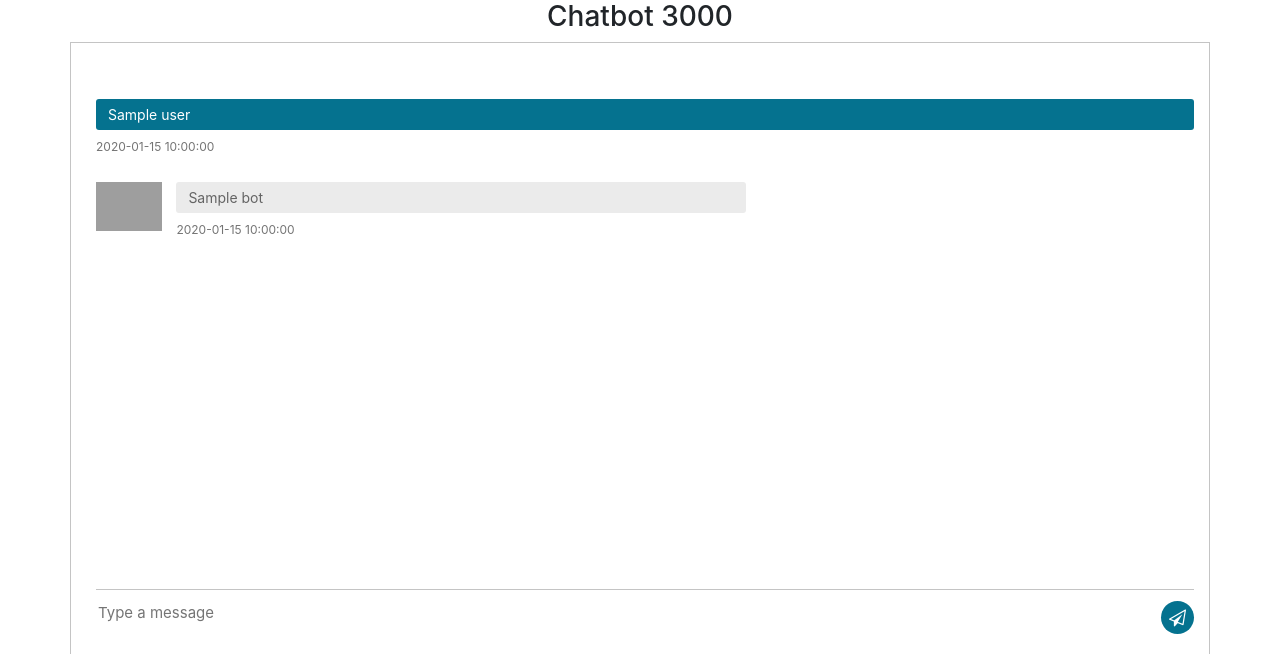
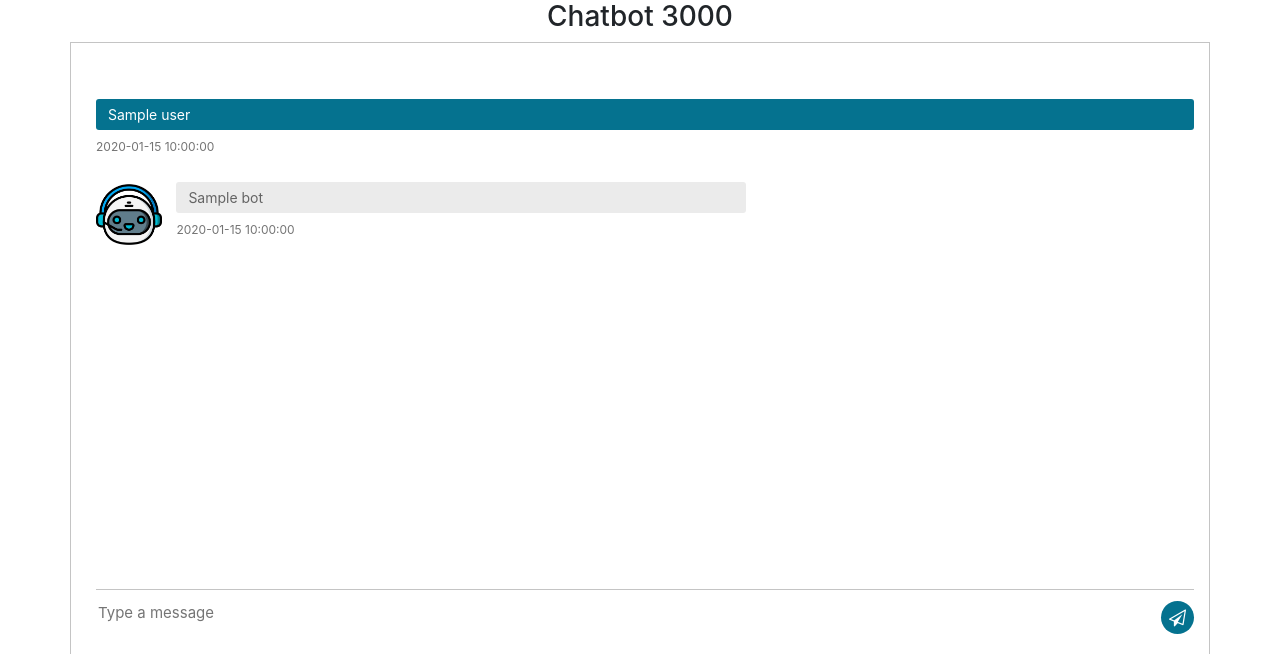
Before and after one commit to jlgreve/lf6, a Flask app: template chatbot/templates/index.html in a window 1280 px wide. Shown: the top 654 px of the page. Run offline with Flask 3, Linux system fonts and the light colour scheme; the template is opened without the code that fills it: most values are stand-ins (such as "Sample title", 1, 10 or a date in 2020); some libraries are stand-ins or nearby versions; grey boxes are pictures that could not be loaded.

Commit message:
added image for chatbot

```diff
--- a/chatbot/templates/index.html
+++ b/chatbot/templates/index.html
@@ -27,7 +27,7 @@
                             <span class="time_date">{{ message.user_time }}</span></div>
                     </div>
                     <div class="incoming_msg">
-                        <div class="incoming_msg_img"><img src="../static/images/chatbot_icon.png"
+                        <div class="incoming_msg_img"><img src="../static/images/chatty_the_chatbot.png"
                                                            alt="chatti, the chatbot"></div>
                         <div class="received_msg">
                             <div class="received_withd_msg">
```
Also changed, not shown: chatbot/static/images/chatty_the_chatbot.png (added).
